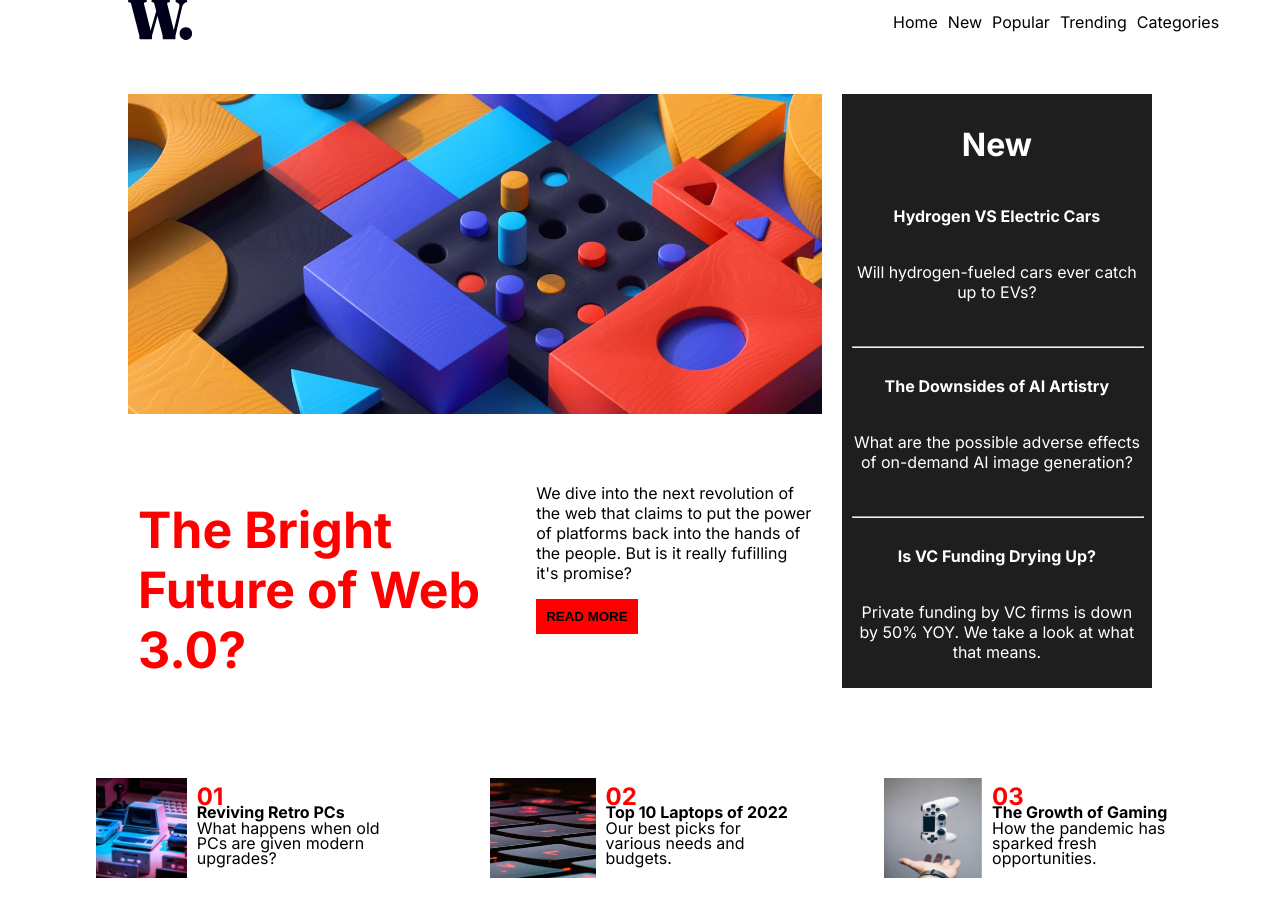
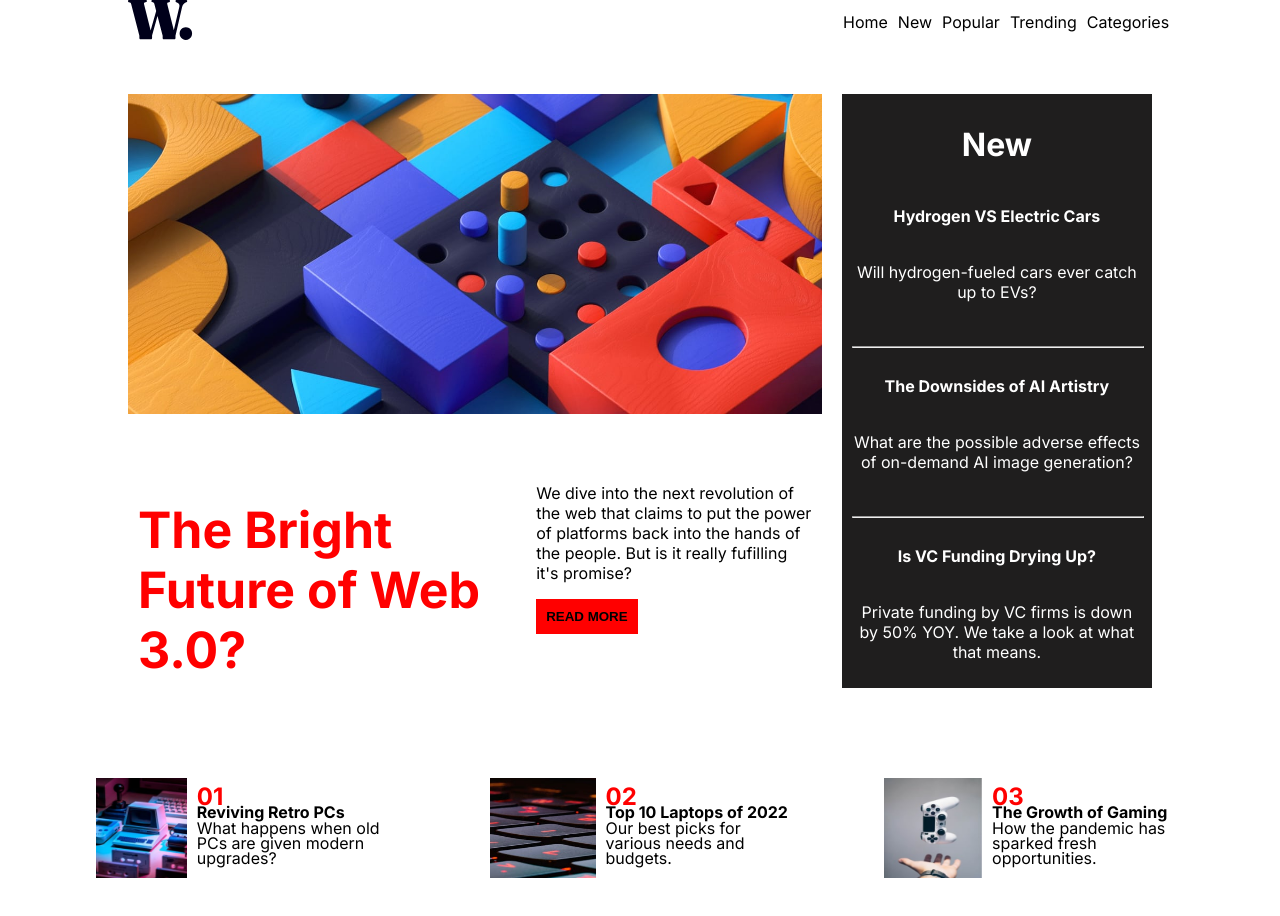
Before and after one commit to OladapoAdu/News-Home, a plain HTML site: page index.html in a window 1280 px wide. Drawn offline with Linux system fonts and the light colour scheme.

Commit message:
Extra Bug Fixes.

```diff
--- a/style.css
+++ b/style.css
@@ -27,7 +27,7 @@ body{
     justify-content: space-between;
     width: 80vw;
     margin-top: 0;
-    gap: 700px;
+    gap: 650px;
 }
 
 .links{
```
